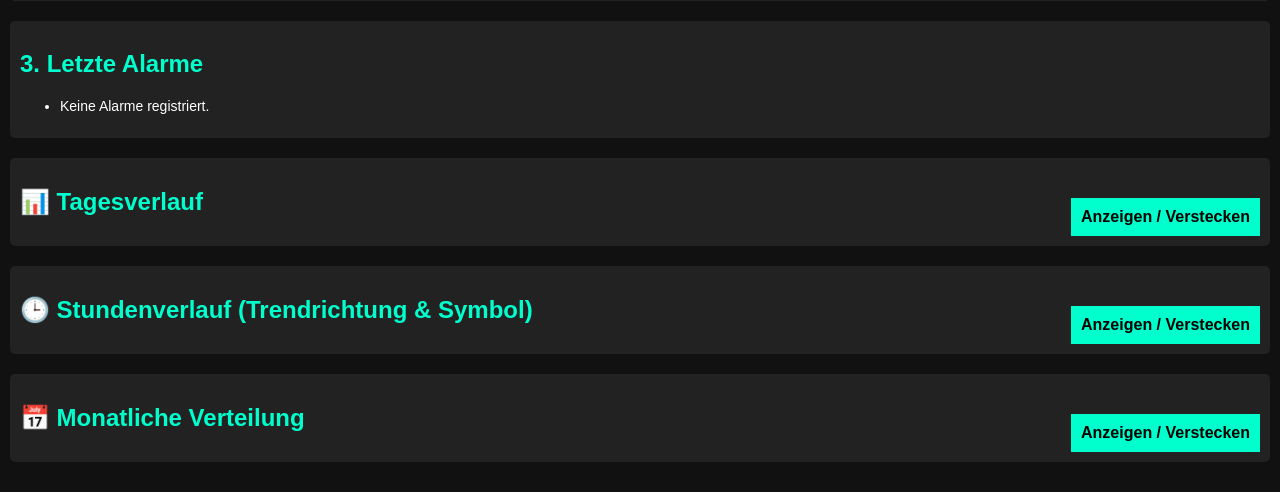
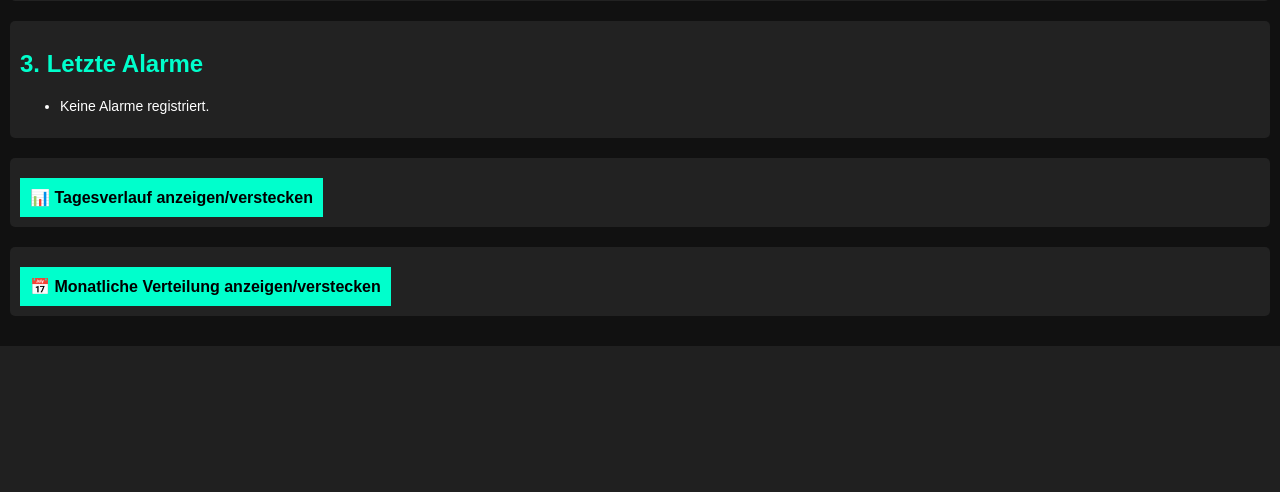
Before and after one commit to Bubu89/webhook-alarm-analyse, a Flask app: page /dashboard in a window 1280 px wide. Shown: the part 831-1323 px from the top of the page. After the commit the page ends 1177 px from the top, so only its background shows below. Run offline with Flask 3, Linux system fonts and the light colour scheme.

Commit message:
Update dashboard.html

```diff
--- a/templates/dashboard.html
+++ b/templates/dashboard.html
@@ -57,11 +57,17 @@
         ul {
             font-size: 14px;
         }
-        .hidden {
+        #verteilungContainer, #chartContainer {
+            display: none;
+        }
+        #alarmListe li.hidden {
             display: none;
         }
         form.inline {
             display: inline;
+        }
+        .checkbox-label {
+            margin-right: 10px;
         }
         .checkbox {
             transform: scale(1.3);
@@ -154,31 +160,17 @@
     </div>
 
     <div class="section">
-        <h2>
-            📊 Tagesverlauf
-            <button onclick="toggleVisibility('chartContainer')" style="float: right;">Anzeigen / Verstecken</button>
-        </h2>
+        <button onclick="document.getElementById('chartContainer').classList.toggle('hidden')">📊 Tagesverlauf anzeigen/verstecken</button>
         <div id="chartContainer" class="hidden">
+            <h2>🔢 Tagesbasierte Alarmverteilung (Top-Symbole zuerst)</h2>
             <canvas id="dailyChart"></canvas>
         </div>
     </div>
 
     <div class="section">
-        <h2>
-            🕒 Stundenverlauf (Trendrichtung & Symbol)
-            <button onclick="toggleVisibility('hourlyChartContainer')" style="float: right;">Anzeigen / Verstecken</button>
-        </h2>
-        <div id="hourlyChartContainer" class="hidden">
-            <canvas id="hourlyChart"></canvas>
-        </div>
-    </div>
-
-    <div class="section">
-        <h2>
-            📅 Monatliche Verteilung
-            <button onclick="toggleVisibility('verteilungContainer')" style="float: right;">Anzeigen / Verstecken</button>
-        </h2>
+        <button onclick="document.getElementById('verteilungContainer').classList.toggle('hidden')">📅 Monatliche Verteilung anzeigen/verstecken</button>
         <div id="verteilungContainer" class="hidden">
+            <h2>4. Monatliche Alarmverteilung</h2>
             <form method="get" action="/dashboard">
                 <label>Jahr wählen:</label>
                 <select name="year" onchange="this.form.submit()">
@@ -230,10 +222,6 @@
             document.querySelector("select[name='trend_richtung']").value = trend;
         }
 
-        function toggleVisibility(id) {
-            document.getElementById(id).classList.toggle('hidden');
-        }
-
         const tagesDaten = {{ tages_daten | tojson }};
         const labels = tagesDaten.map(row => row.tag);
         const datasets = [];
@@ -265,56 +253,6 @@
                 }
             }
         });
-
-        const stundenDaten = {{ stunden_daten | tojson }};
-        const stundenLabels = stundenDaten.map(row => row.stunde);
-        const stundenDatasets = [];
-        const farben = { bullish: "#00ff88", bearish: "#ff4466" };
-        const stundenKeys = Object.keys(stundenDaten[0] || {}).filter(k => k !== "stunde");
-        const symboleSet = new Set();
-        stundenKeys.forEach(k => {
-            const parts = k.split("_");
-            if (parts.length === 2) symboleSet.add(parts[0]);
-        });
-        const symbole = Array.from(symboleSet);
-        symbole.forEach(symbol => {
-            ["bullish", "bearish"].forEach(richtung => {
-                const key = symbol + "_" + richtung;
-                stundenDatasets.push({
-                    label: symbol + " " + richtung,
-                    data: stundenDaten.map(row => row[key] || 0),
-                    backgroundColor: farben[richtung],
-                    stack: symbol
-                });
-            });
-        });
-
-        new Chart(document.getElementById("hourlyChart").getContext("2d"), {
-            type: "bar",
-            data: {
-                labels: stundenLabels,
-                datasets: stundenDatasets
-            },
-            options: {
-                responsive: true,
-                maintainAspectRatio: false,
-                plugins: {
-                    legend: { position: 'top' },
-                    title: { display: true, text: 'Stündliche Alarmverteilung je Symbol & Trendrichtung' }
-                },
-                scales: {
-                    x: {
-                        stacked: true,
-                        title: { display: true, text: 'Stunde (UTC)' }
-                    },
-                    y: {
-                        stacked: true,
-                        beginAtZero: true,
-                        title: { display: true, text: 'Anzahl Alarme' }
-                    }
-                }
-            }
-        });
     </script>
 </body>
 </html>
```
